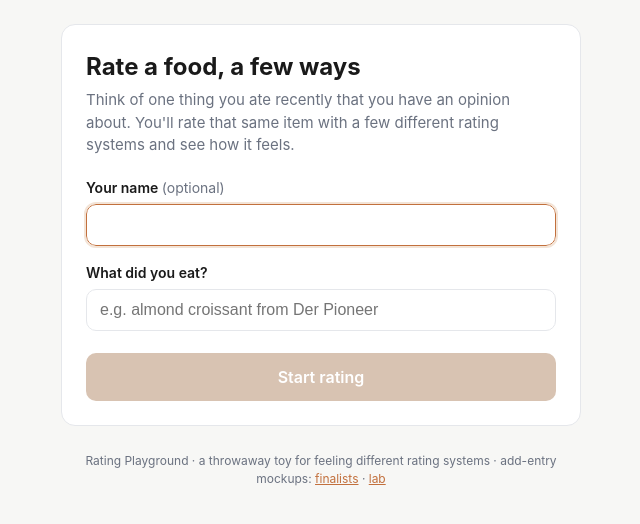
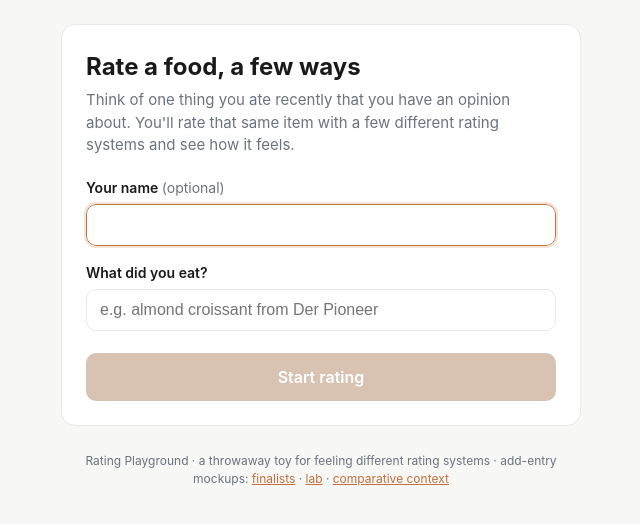
Before and after one commit to Meetia/RatingPlayground, a plain HTML site: page index.html in a window 1280 px wide. Shown: the whole page, without its empty margins (319-959 px from the left). Drawn offline with Linux system fonts and the light colour scheme.

Commit message:
chore: linking new screen to index

```diff
--- a/index.html
+++ b/index.html
@@ -139,7 +139,7 @@
 <body>
 <div class="wrap">
   <div id="app" class="card"></div>
-  <div class="foot">Rating Playground · a throwaway toy for feeling different rating systems · add-entry mockups: <a href="add-entry-finalize.html" style="color:var(--accent)">finalists</a> · <a href="add-entry-lab.html" style="color:var(--accent)">lab</a></div>
+  <div class="foot">Rating Playground · a throwaway toy for feeling different rating systems · add-entry mockups: <a href="add-entry-finalize.html" style="color:var(--accent)">finalists</a> · <a href="add-entry-lab.html" style="color:var(--accent)">lab</a> · <a href="comparative-context.html" style="color:var(--accent)">comparative context</a></div>
 </div>
 
 <script>
```
Also changed, not shown: 1 other file.
